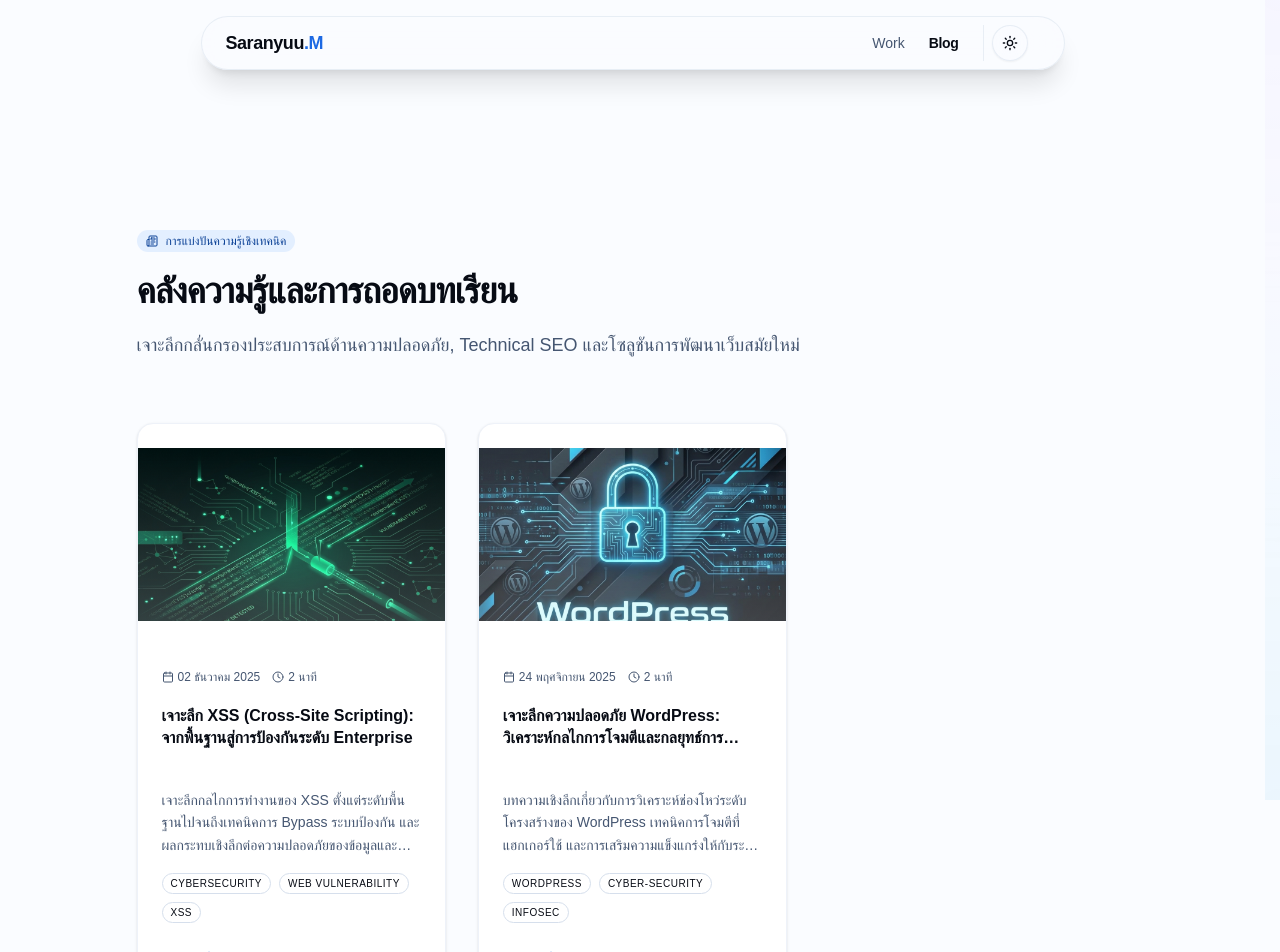
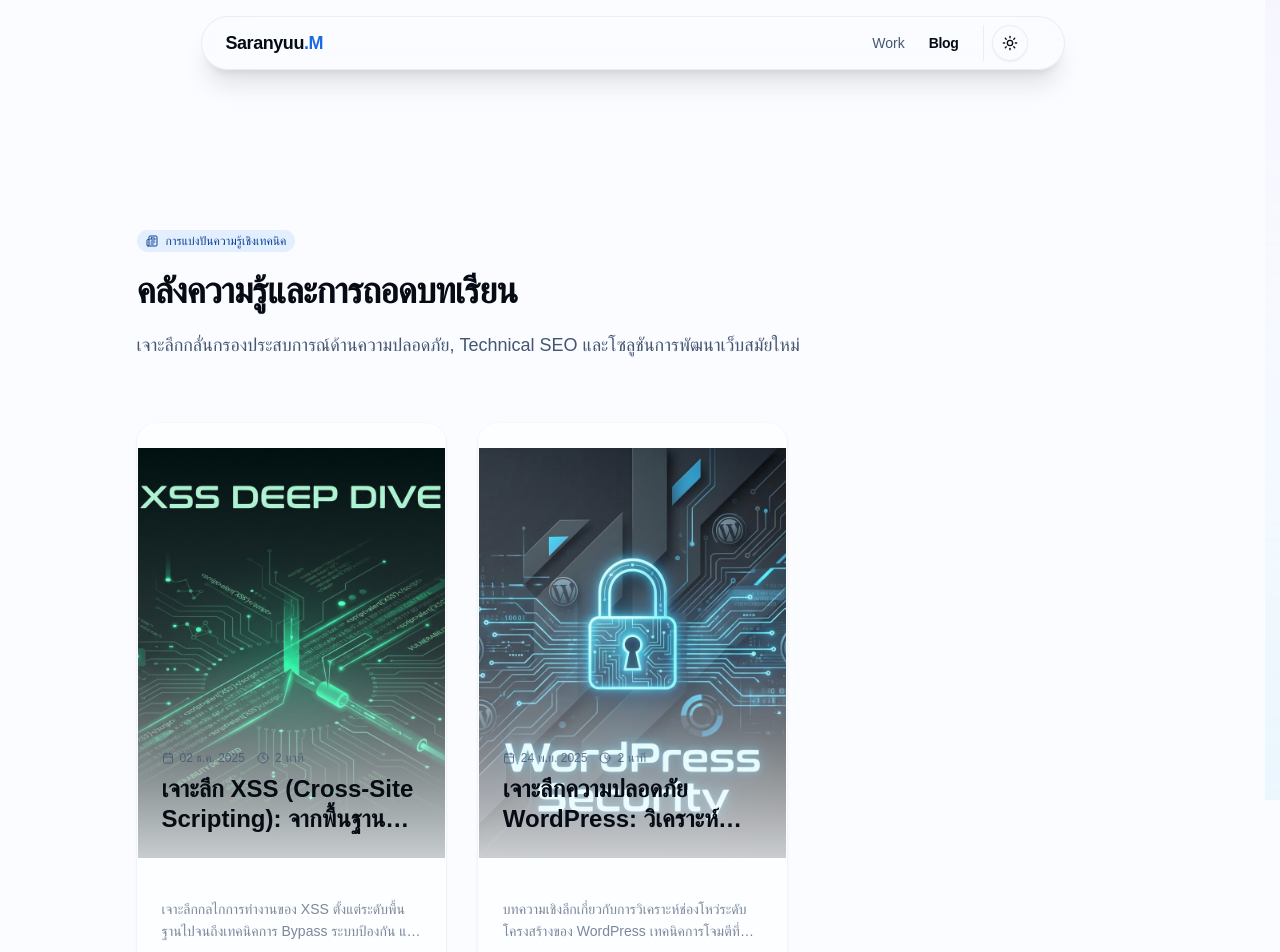
Before and after one commit to Yuukub/yuukub.github.io, a Next.js app: page /blog in a window 1280 px wide. Shown: the top 952 px of the page. Built offline with nearby package versions, Linux system fonts and the light colour scheme; a web font is replaced by a local one.

Commit message:
style: redesign blog cards with premium glassmorphism and modern layout

```diff
--- a/src/app/blog/page.tsx
+++ b/src/app/blog/page.tsx
@@ -54,54 +54,58 @@ export default async function BlogPage() {
                 <div className="grid grid-cols-1 md:grid-cols-2 lg:grid-cols-3 gap-8">
                     {allPostsData.map(({ slug, date, title, description, tags, readingTime, thumbnail }) => (
                         <Link key={slug} href={`/blog/${slug}`}>
-                            <Card className="h-full flex flex-col group hover:shadow-lg transition-all border-muted overflow-hidden">
+                            <Card className="h-full flex flex-col group hover:shadow-2xl transition-all duration-300 border-white/5 bg-card/50 backdrop-blur-sm overflow-hidden rounded-2xl group cursor-pointer hover:-translate-y-2">
                                 {/* Thumbnail Container */}
-                                <div className="aspect-[16/9] w-full overflow-hidden bg-muted relative">
+                                <div className="aspect-[3/4] w-full overflow-hidden bg-muted relative">
                                     {thumbnail ? (
                                         <img
                                             src={thumbnail}
                                             alt={title}
-                                            className="w-full h-full object-cover transition-transform duration-500 group-hover:scale-110"
+                                            className="w-full h-full object-cover transition-transform duration-700 group-hover:scale-105"
                                         />
                                     ) : (
-                                        <div className="w-full h-full flex items-center justify-center text-muted-foreground/30">
-                                            <Newspaper className="h-12 w-12" />
+                                        <div className="w-full h-full flex items-center justify-center text-muted-foreground/20">
+                                            <Newspaper className="h-16 w-16" />
                                         </div>
                                     )}
-                                    <div className="absolute inset-0 bg-gradient-to-t from-background/20 to-transparent pointer-events-none" />
+
+                                    {/* Overlay Gradient */}
+                                    <div className="absolute inset-0 bg-gradient-to-t from-background via-background/20 to-transparent opacity-80" />
+
+                                    {/* Content Overlay */}
+                                    <div className="absolute bottom-0 left-0 right-0 p-6 flex flex-col gap-2">
+                                        <div className="flex items-center gap-3 text-xs font-medium text-muted-foreground/80">
+                                            <div className="flex items-center gap-1.5">
+                                                <Calendar className="h-3 w-3" />
+                                                {format(new Date(date), "dd MMM yyyy", { locale: th })}
+                                            </div>
+                                            <div className="flex items-center gap-1.5">
+                                                <Clock className="h-3 w-3" />
+                                                {readingTime}
+                                            </div>
+                                        </div>
+                                        <CardTitle className="text-xl md:text-2xl font-bold text-foreground group-hover:text-primary transition-colors line-clamp-2 leading-tight">
+                                            {title}
+                                        </CardTitle>
+                                    </div>
                                 </div>
 
-                                <CardHeader className="flex-none pb-4 pt-6">
-                                    <div className="flex items-center gap-3 text-xs text-muted-foreground mb-3">
-                                        <div className="flex items-center gap-1">
-                                            <Calendar className="h-3 w-3" />
-                                            {format(new Date(date), "dd MMMM yyyy", { locale: th })}
-                                        </div>
-                                        <div className="flex items-center gap-1">
-                                            <Clock className="h-3 w-3" />
-                                            {readingTime}
-                                        </div>
-                                    </div>
-                                    <CardTitle className="group-hover:text-primary transition-colors line-clamp-2 leading-snug">
-                                        {title}
-                                    </CardTitle>
-                                </CardHeader>
-                                <CardContent className="flex-grow flex flex-col">
+                                <CardContent className="flex-grow flex flex-col p-6 pt-4">
                                     {description && (
-                                        <CardDescription className="line-clamp-3 mb-4 text-sm leading-relaxed">
+                                        <CardDescription className="line-clamp-2 mb-6 text-sm leading-relaxed text-muted-foreground/70">
                                             {description}
                                         </CardDescription>
                                     )}
-                                    <div className="mt-auto flex flex-col gap-4">
+                                    <div className="mt-auto flex items-center justify-between">
                                         <div className="flex flex-wrap gap-2">
-                                            {Array.from(new Set(tags || [])).slice(0, 3).map((tag, index) => (
-                                                <Badge key={`${tag}-${index}`} variant="outline" className="text-[10px] uppercase tracking-wider">
+                                            {Array.from(new Set(tags || [])).slice(0, 2).map((tag, index) => (
+                                                <Badge key={`${tag}-${index}`} variant="secondary" className="text-[9px] uppercase tracking-widest bg-primary/5 text-primary/80 border-none px-2">
                                                     {tag}
                                                 </Badge>
                                             ))}
                                         </div>
-                                        <div className="flex items-center text-sm font-medium text-primary gap-1 pt-2">
-                                            อ่านต่อ <ArrowRight className="h-4 w-4 transition-transform group-hover:translate-x-1" />
+                                        <div className="flex items-center text-xs font-semibold text-primary/80 gap-1.5 group-hover:gap-2 transition-all">
+                                            Read <ArrowRight className="h-3.5 w-3.5" />
                                         </div>
                                     </div>
                                 </CardContent>
```
